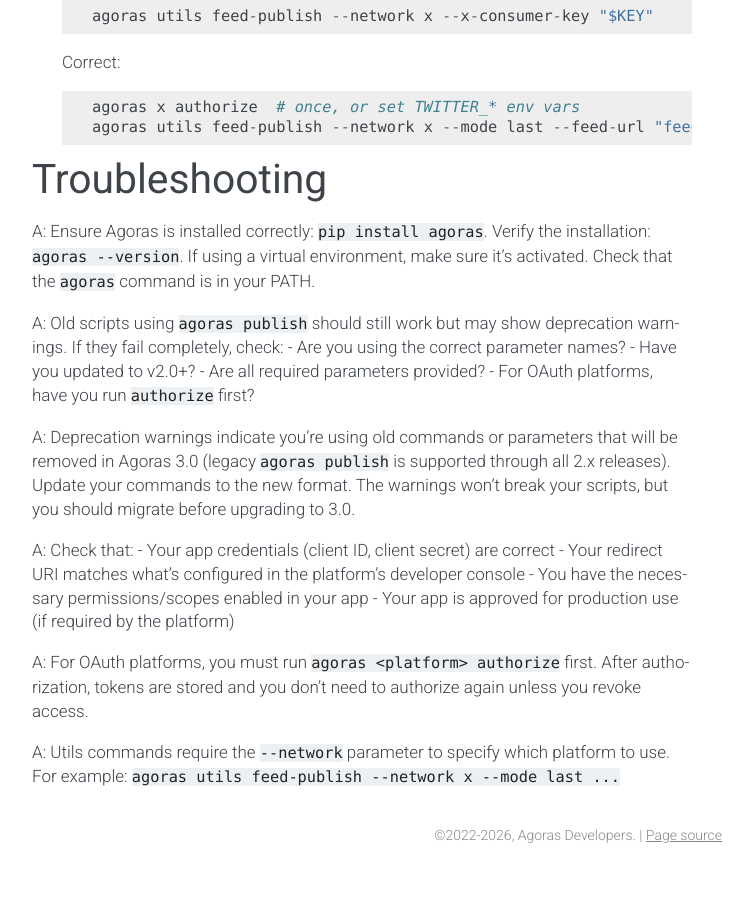
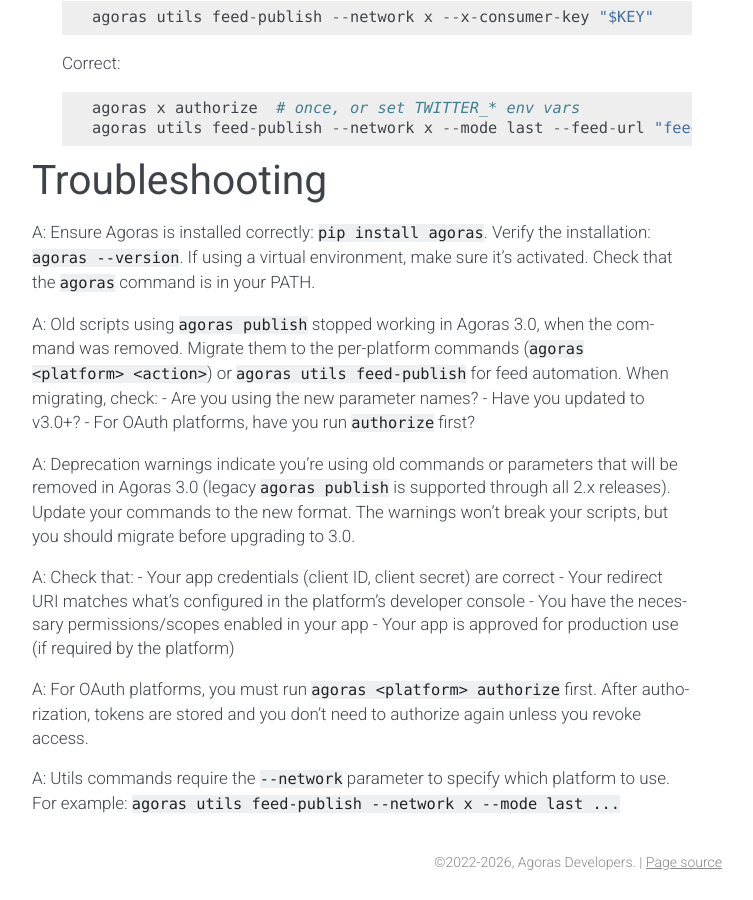
Before and after one commit to LuisAlejandro/agoras, a Sphinx documentation site: the page built from docs/migration/faq.rst, in a window 1280 px wide and 900 px high, scrolled down 5205 px. Shown: the whole window, without its empty margins (388-1141 px from the left). Built offline with Sphinx 7.4.7, drawn with Linux system fonts in a browser that asks for light colours; before the commit the page ends 6078 px from its top, so only the background shows below that; some of the changed text lies outside the part shown.

Commit message:
docs(cli): flip publish references from deprecated to removed in 3.0 (U4)
usage.rst: legacy command line and legacy-format section now state
removal; getting-help.rst and testing.rst flip 'remains available
through 2.x' to 'was removed in 3.0'; faq.rst answers 'Can I still use
agoras publish?' and 'My old scripts don't work' for the post-removal
world; automation.rst notes the deprecation-warning emitter is gone.
Teaching comparisons (old-vs-new) stay, framed historically. Grep
gate: zero source hits (only the stub's own message constant), zero
test hits, docs hits are the intentional teaching/pointer carve-outs.
Sphinx build exits 0.

```diff
--- a/docs/migration/automation.rst
+++ b/docs/migration/automation.rst
@@ -30,8 +30,8 @@
 
 .. note::
    The ``--network twitter`` alias is deprecated. Use ``--network x`` instead.
-   Utils commands accept ``twitter`` silently (no stderr warning); legacy
-   ``agoras publish`` still emits a deprecation warning.
+   Utils commands accept ``twitter`` silently (no stderr warning). The legacy
+   ``agoras publish`` command (which emitted the warning) was removed in Agoras 3.0.
 
 **Publishing Random Entry from Feed**
 
--- a/docs/migration/faq.rst
+++ b/docs/migration/faq.rst
@@ -30,7 +30,7 @@
 Q: Can I still use ``agoras publish``?
 ~~~~~~~~~~~~~~~~~~~~~~~~~~~~~~~~~~~~~~
 
-A: Yes, the legacy ``agoras publish`` command still works but shows deprecation warnings. It is supported through all Agoras 2.x releases and will be removed in Agoras 3.0. We recommend migrating to the new format as soon as possible.
+A: No — the legacy ``agoras publish`` command was removed in Agoras 3.0. Migrate to the per-platform commands (see the migration guide); ``agoras utils feed-publish`` replaces the feed automation commands.
 
 Q: What's the difference between platform commands and utils commands?
 ~~~~~~~~~~~~~~~~~~~~~~~~~~~~~~~~~~~~~~~~~~~~~~~~~~~~~~~~~~~~~~~~~~~~~
@@ -208,10 +208,9 @@
 Q: My old scripts don't work
 ~~~~~~~~~~~~~~~~~~~~~~~~~~~~
 
-A: Old scripts using ``agoras publish`` should still work but may show deprecation warnings. If they fail completely, check:
-- Are you using the correct parameter names?
-- Have you updated to v2.0+?
-- Are all required parameters provided?
+A: Old scripts using ``agoras publish`` stopped working in Agoras 3.0, when the command was removed. Migrate them to the per-platform commands (``agoras <platform> <action>``) or ``agoras utils feed-publish`` for feed automation. When migrating, check:
+- Are you using the new parameter names?
+- Have you updated to v3.0+?
 - For OAuth platforms, have you run ``authorize`` first?
 
 Q: I see deprecation warnings
--- a/docs/migration/getting-help.rst
+++ b/docs/migration/getting-help.rst
@@ -20,4 +20,4 @@
 Support Timeline
 ================
 
-The legacy ``agoras publish`` command remains available with deprecation warnings through all **Agoras 2.x** releases and will be **removed in Agoras 3.0**.
+The legacy ``agoras publish`` command was available with deprecation warnings through **Agoras 2.x** and was **removed in Agoras 3.0**.
--- a/docs/migration/testing.rst
+++ b/docs/migration/testing.rst
@@ -51,7 +51,7 @@
 4. **Week 4**: Migrate production scripts
 5. **Ongoing**: Keep legacy as fallback until comfortable
 
-Remember: The legacy ``agoras publish`` command remains available with deprecation warnings through Agoras 2.x and will be removed in Agoras 3.0.
+Remember: The legacy ``agoras publish`` command was available with deprecation warnings through Agoras 2.x and was removed in Agoras 3.0.
 
 Test Migration
 ===============
```
Also changed, not shown: docs/usage.rst (+4 -4 lines).
